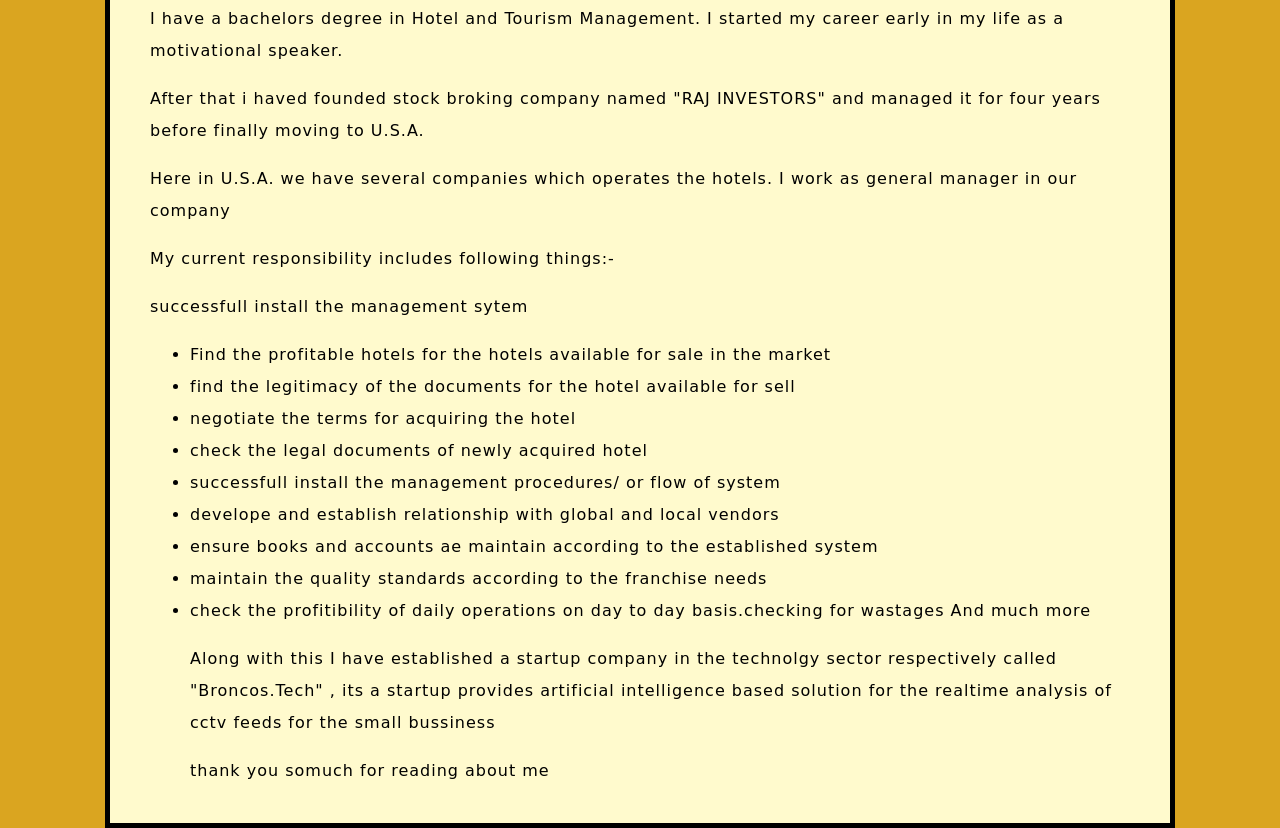
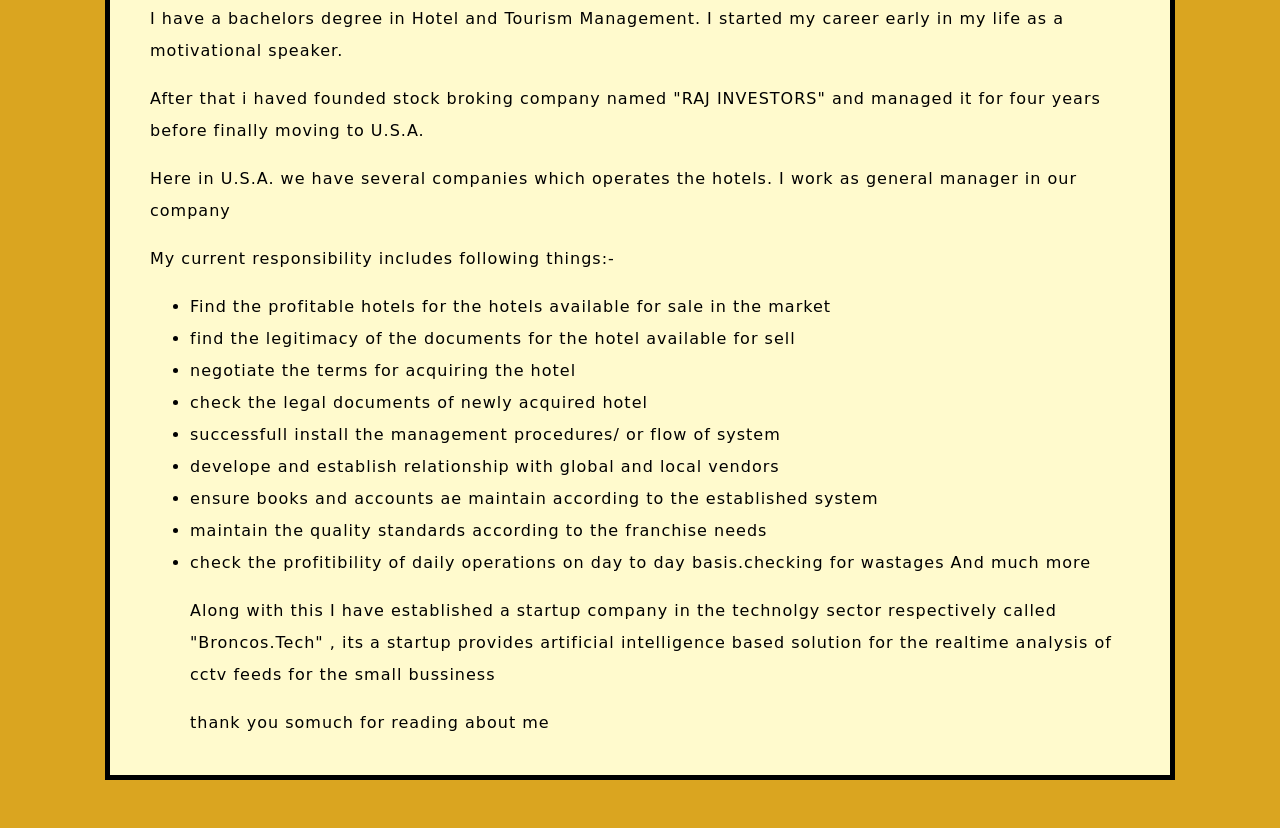
Before and after one commit to neilshah101/github.io, a plain HTML site: page index.html in a window 1280 px wide. Shown: the part 658-1486 px from the top of the page. After the commit the page ends 1438 px from the top, so only its background shows below. Drawn offline with Linux system fonts and the light colour scheme.

Commit message:
Update index.html

```diff
--- a/index.html
+++ b/index.html
@@ -16,7 +16,7 @@
     <p> I have a bachelors degree in Hotel and Tourism Management. I started my career early in my life as a motivational speaker.</p>
     <p> After that i haved founded stock broking company named "RAJ INVESTORS" and managed it for four years before finally moving to U.S.A.</p>
     <P> Here in U.S.A. we have several companies which operates the hotels. I work as general manager in our company</P>
-    <p> My current responsibility includes following things:-<p> successfull install the management sytem
+    <p> My current responsibility includes following things:-<p>
 
 
     <ul>
```
